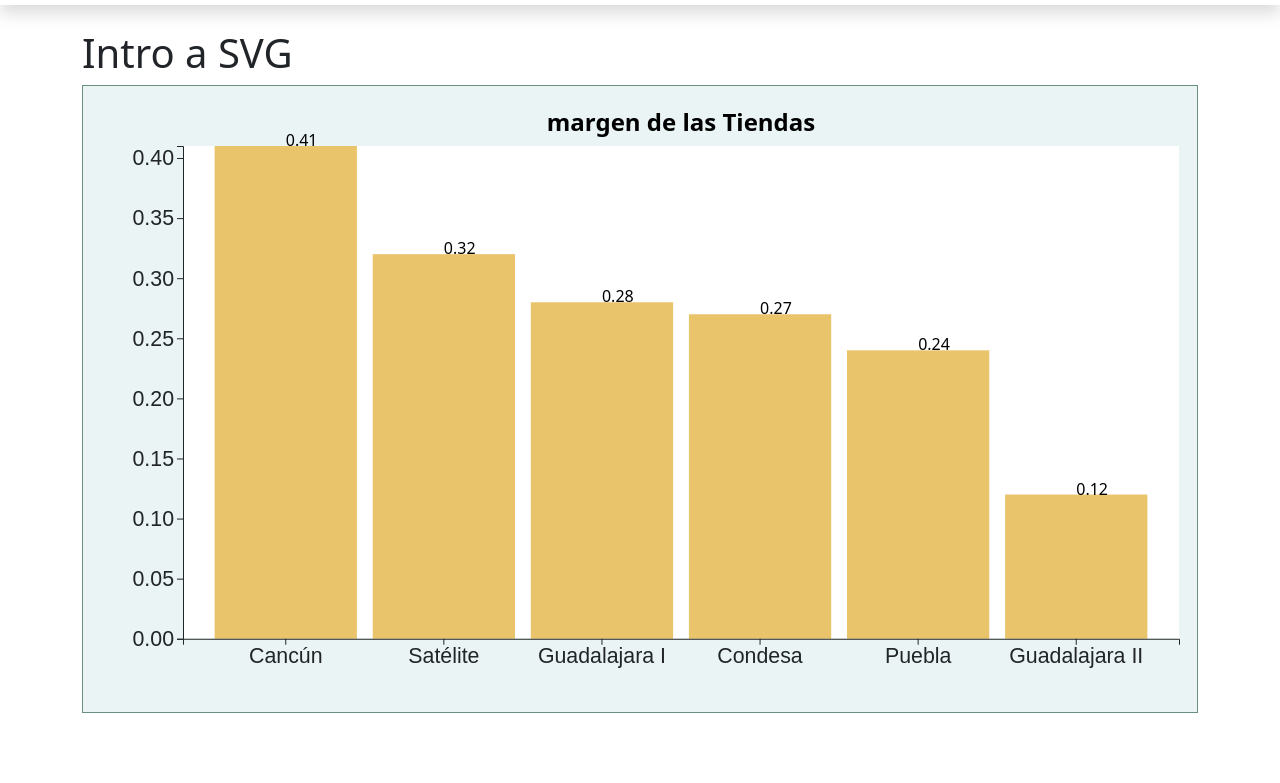
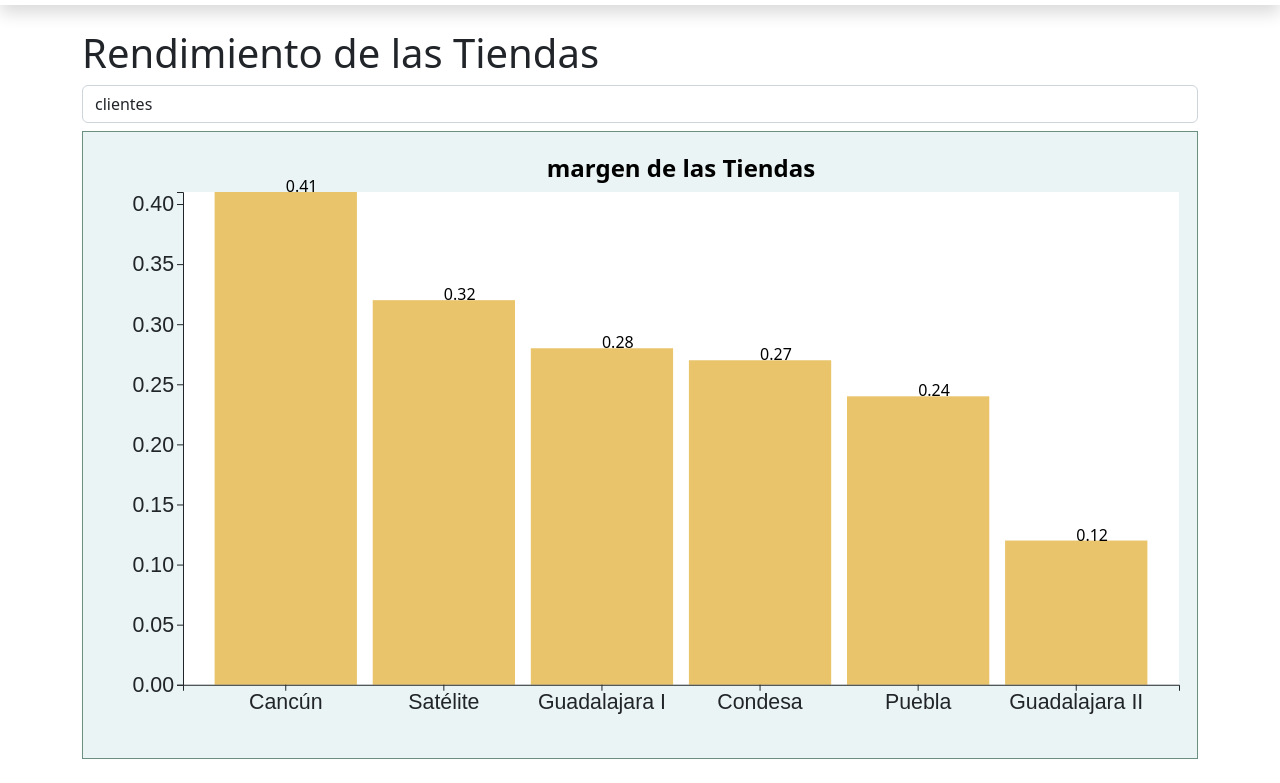
Before and after one commit to hnegrete/s3hv, a plain HTML site: page 03-barra/index.html in a window 1280 px wide. Shown: the part 61-844 px from the top of the page. Before the commit the page ends 800 px from the top, so only its background shows below. Drawn offline with nearby package versions, Linux system fonts and the light colour scheme.

Commit message:
Barras antes de función render()

```diff
--- a/03-barra/index.html
+++ b/03-barra/index.html
@@ -19,7 +19,8 @@
               </nav>
         </header>
         <main class="mt-4 container">
-            <h1>Intro a SVG</h1>
+            <h1>Rendimiento de las Tiendas</h1>
+            <select id="metrica" class="form-control my-2"></select>
             <div id="graf" width="100%" class="mb-4" ></div>
         </main>
         <footer></footer>
--- a/03-barra/js/app.js
+++ b/03-barra/js/app.js
@@ -1,5 +1,6 @@
 // Selecciones
 const graf = d3.select("#graf")
+const metrica = d3.select("#metrica")
 
 // Dimensiones
 const anchoTotal = +graf.style("width").slice(0,-2)
@@ -36,13 +37,21 @@ const g = svg
   .append("g")
   .attr("transform", `translate(${margins.left}, ${margins.top})`)
 
-const load = async (variable = "clientes") => {
+const draw = async (variable = "clientes") => {
   // Carga de datos
   data = await d3.csv("barras.csv", d3.autoType)
   //data.forEach((d) => {
   //  d.facturacion = +d.facturacion
   //  d.clientes = +d.clientes
   //})
+
+  metrica
+    .selectAll("option")
+    .data(Object.keys(data[0]).slice(1))
+    .enter()
+    .append("option")
+    .attr("value", (d) => d)
+    .text((d) => d)
 
   // Accessor
   const yAccessor = (d) => d[variable]
@@ -105,6 +114,12 @@ const load = async (variable = "clientes") => {
     .classed("axis", true)
     .call(yAxis)
 
+  // Eventos
+  metrica.on("change", (e) => {
+    e.preventDefault()
+
+  })
+
 }
 
-load("margen")
+draw("margen")
```
